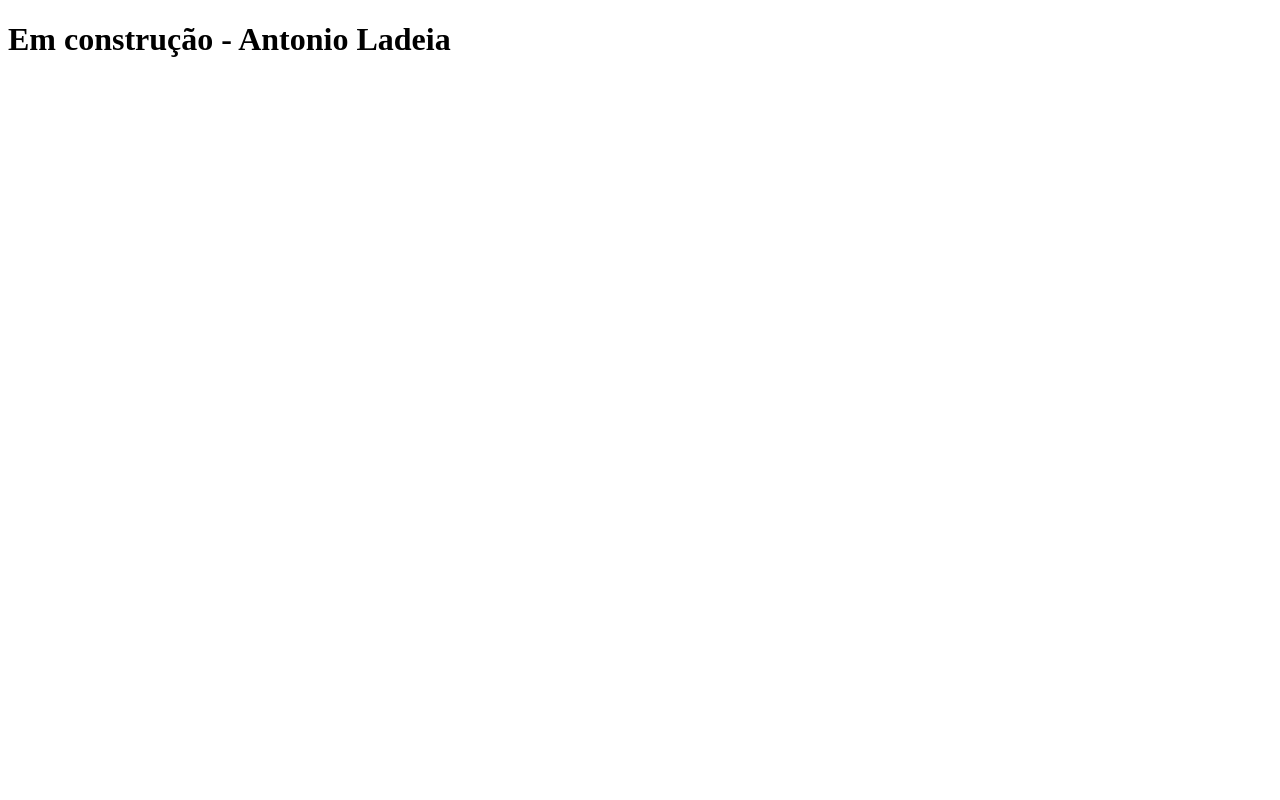
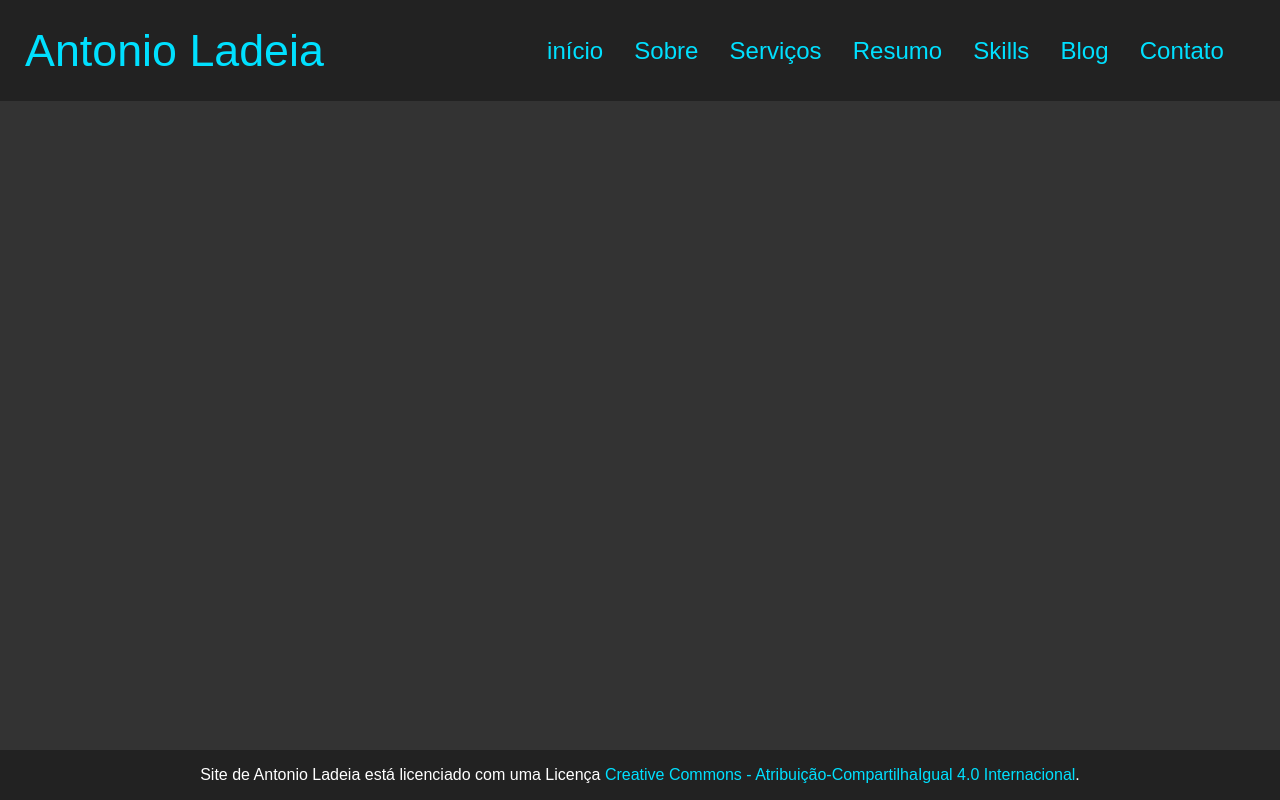
Before and after one commit to Ladeia/novo_site, a plain HTML site: page index.html in a window 1280 px wide. Drawn offline with Linux system fonts and the light colour scheme.

Commit message:
Update index.html (#1)
* Update index.html

* Create reset.css

* Create header.css

* Create footer.css

```diff
--- /dev/null
+++ b/css/footer.css
@@ -0,0 +1,13 @@
+footer {
+    background-color: #222;
+    padding: 16px;
+
+    display: flex;
+    align-items: center;
+    justify-content: center;
+}
+
+footer span{
+    font-size: 0.8em;
+    font-weight: 200;
+}
--- /dev/null
+++ b/css/header.css
@@ -0,0 +1,34 @@
+header {
+    background-color: #222;
+    padding: 25px;
+
+    display: flex;
+    align-items: center;
+    justify-content: space-between;
+}
+
+header h1 {
+    font-size: 2.8em;
+    font-weight: 200;
+    cursor: pointer ;
+}
+
+header nav {
+    display: flex;
+    align-items: center;
+}
+
+header nav a {
+    margin-right: 1.3em;
+    font-size: 1.5em;
+}
+
+header h1, a {
+    color: #00e0ff;
+    transition: 0.2s ease-in-out;
+
+}
+
+header h1:hover, a:hover {
+    color: #fff;
+}
--- /dev/null
+++ b/css/reset.css
@@ -0,0 +1,23 @@
+* {
+    margin: 0;
+    padding: 0;
+    box-sizing: border-box;
+    font-family: 'Montserrat', sans-serif;
+}
+
+body {
+    width: 100%;
+    height: 100vh;
+
+    background-color: #333;
+    color: #fff;
+
+    display: flex;
+    flex-direction: column;
+    justify-content: space-between;
+}
+
+a {
+    text-decoration: none;
+    color: #fff;
+}
--- a/index.html
+++ b/index.html
@@ -1,11 +1,45 @@
 <!DOCTYPE html>
-<html lang="en">
+<html lang="pt-br">
 <head>
     <meta charset="UTF-8">
     <meta name="viewport" content="width=device-width, initial-scale=1.0">
-    <title>novo site</title>
+    <title>Antonio Ladeia</title>
+
+    <link rel="stylesheet" href="./css/reset.css">
+    <link rel="stylesheet" href="./css/header.css">
+    <link rel="stylesheet" href="./css/footer.css">
 </head>
 <body>
-    <h1>Em construção - Antonio Ladeia</h1>
+    <header>
+        <h1>Antonio Ladeia</h1>
+        <nav>
+            <a href="#inicio">início</a>
+
+            <a href="#sobre">Sobre</a>
+
+            <a href="#serviços">Serviços</a>
+
+            <a href="#resumo">Resumo</a>
+
+            <a href="#skills">Skills</a>
+
+            <a href="./blog">Blog</a>
+
+            <a href="#contato">Contato</a>
+        </nav>
+    </header>
+
+
+    <footer>
+		<p>Site de Antonio Ladeia está licenciado com uma Licença
+            <a href="http://creativecommons.org/licenses/by-sa/4.0/" rel="license">Creative Commons - Atribuição-CompartilhaIgual 4.0 Internacional</a>.
+        </p>
+
+        <nav class="social">
+            <a href="https://twitter.com/antoniofsladeia" target="_blank"><i class="fa fa-twitter"></i></a>
+            <a href="https://www.linkedin.com/in/antonioladeia/" target="_blank"><i class="fa fa-linkedin"></i></a>
+            <a href="https://github.com/Ladeia" target="_blank"><i class="fa fa-github"></i></a>
+        </nav>
+    </footer>
 </body>
 </html>
```
